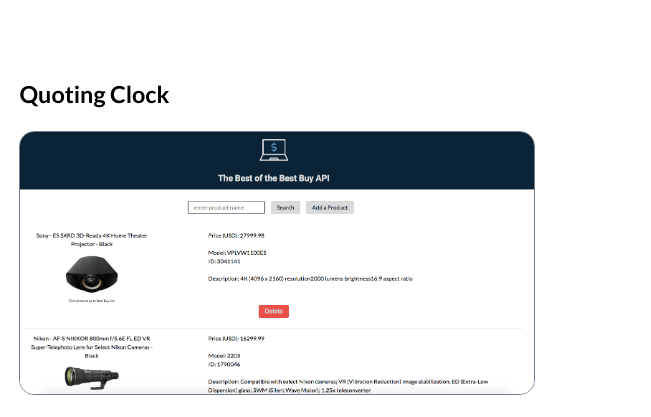
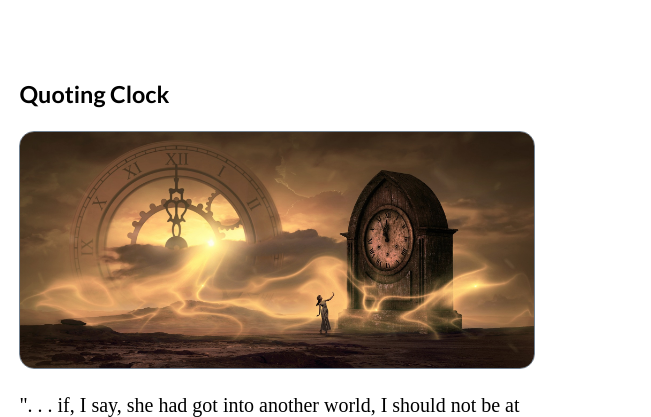
Before and after one commit to srosebattles/portfolio-site, a website: page index.html in a window 1280 px wide. Shown: the part 1560-1977 px from the top of the page, 629-1280 px from the left. Drawn offline with Linux system fonts and the light colour scheme; a web font is replaced by a local one.

Commit message:
pictures

```diff
--- a/index.html
+++ b/index.html
@@ -63,7 +63,7 @@
 
                 <div class="eachProject">
                     <h3><a href="https://www.quotingclock.com">Quoting Clock</a></h3>
-                    <a href="https://www.quotingclock.com"><img class="projectPic" src="assets/BestBuyScreenshot.png" alt=""></a>
+                    <a href="https://www.quotingclock.com"><img class="projectPic" src="assets/fantasyClock.jpg" alt=""></a>
                     <p>". . . if, I say, she had got into another world, I should not be at all surprised to find that the other world had a separate time all its own;" -The Lion, the Witch, and the Wardrobe</p>
                     <p>This personal project is a spinoff of other open-source projects aiming to mark each moment with a book where that time intersects our own.</p>
                     <p><strong>Tech Stack:</strong> JavaScript- React. CSS.</p>
```
Also changed, not shown: assets/BestBuyScreenshot.png (deleted), assets/CrepeScreenshot.png (deleted), assets/TeslaScreenshot.png (deleted), assets/fantasyClock.jpg (added).
